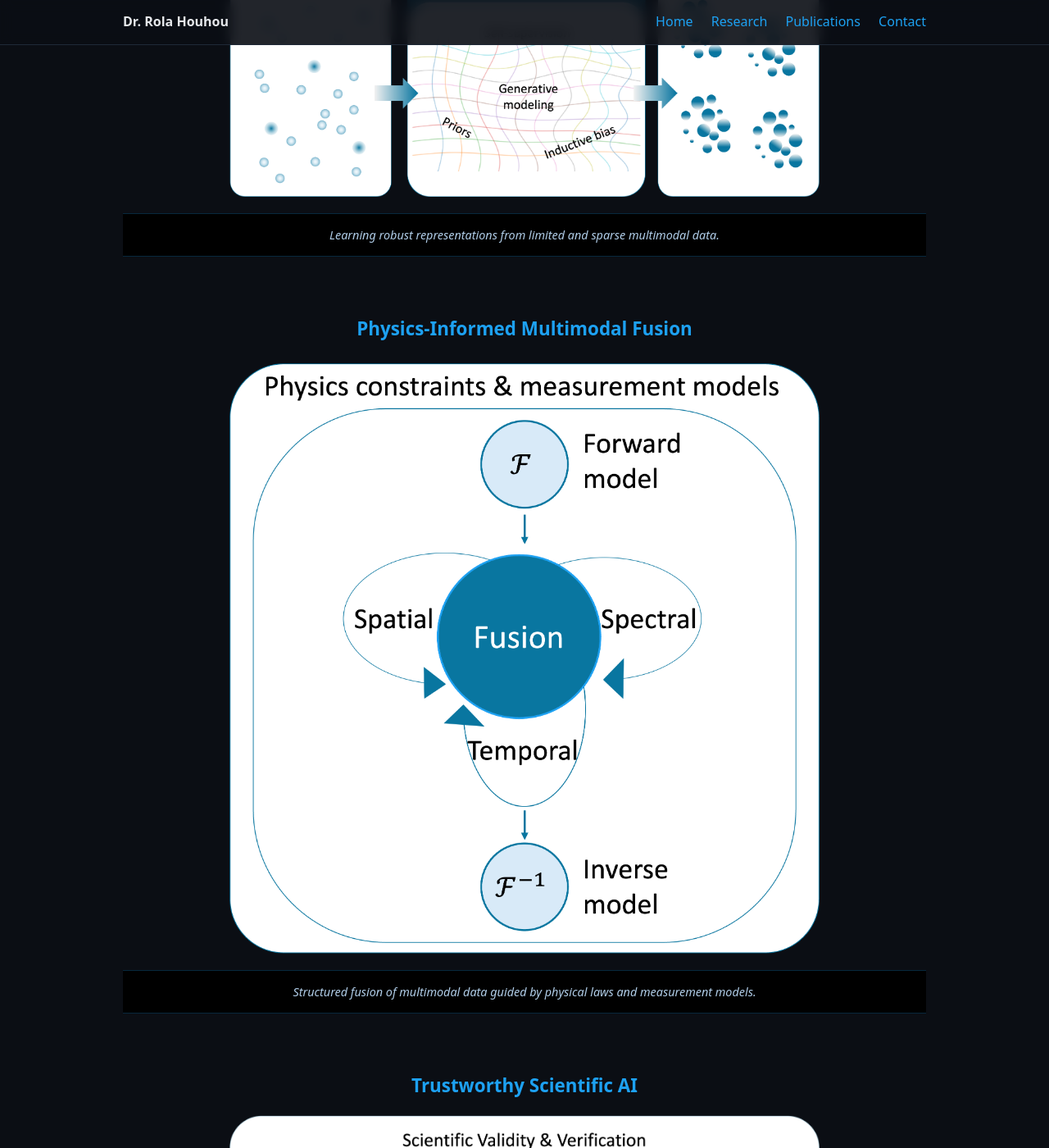
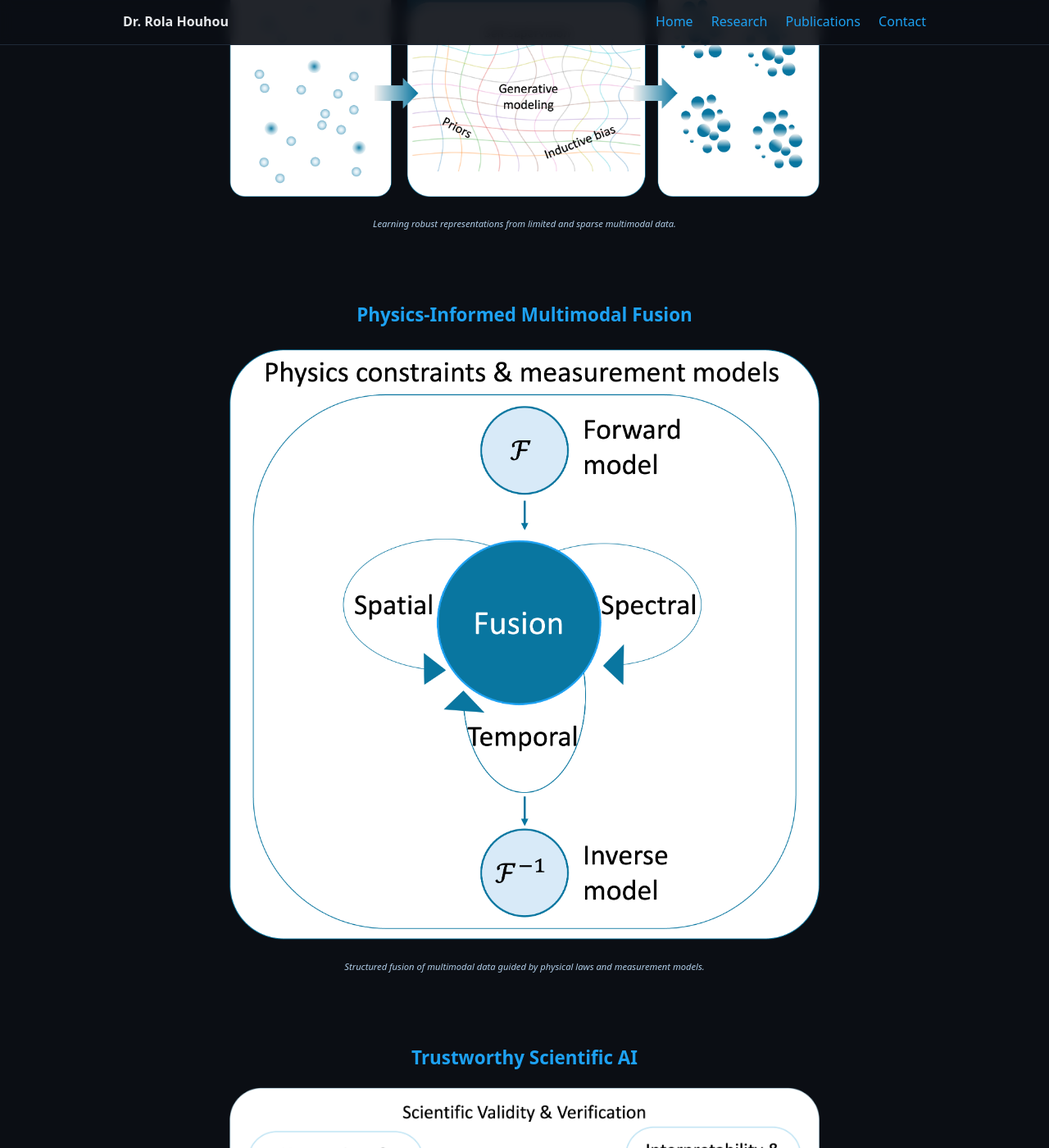
Before and after one commit to rhouhou/rhouhou.github.io, a Jekyll site: the page built from research/index.md, in a window 1280 px wide and 1400 px high, scrolled down 532 px. Shown: the whole window at 82% size. Built offline with Jekyll 4.4.1, drawn with Linux system fonts in a browser that asks for light colours.

Commit message:
Update style.css

```diff
--- a/assets/css/style.css
+++ b/assets/css/style.css
@@ -118,15 +118,12 @@ hr{
 }
 
 .pillar-gap {
-    margin: 20px 0 10px 0;
+    margin: 10px 0 10px 0;
     padding: 14px 20px;
     text-align: center;
     font-style: italic;
-    font-size: 0.9em;
+    font-size: 0.7em;
     color: #b0cde8;              /* soft blue-gray */
-    background: #000000;        /* black band */
-    border-top: 1px solid rgba(29,161,242,0.25);
-    border-bottom: 1px solid rgba(29,161,242,0.25);
 }
 
 .figure-img {
```
